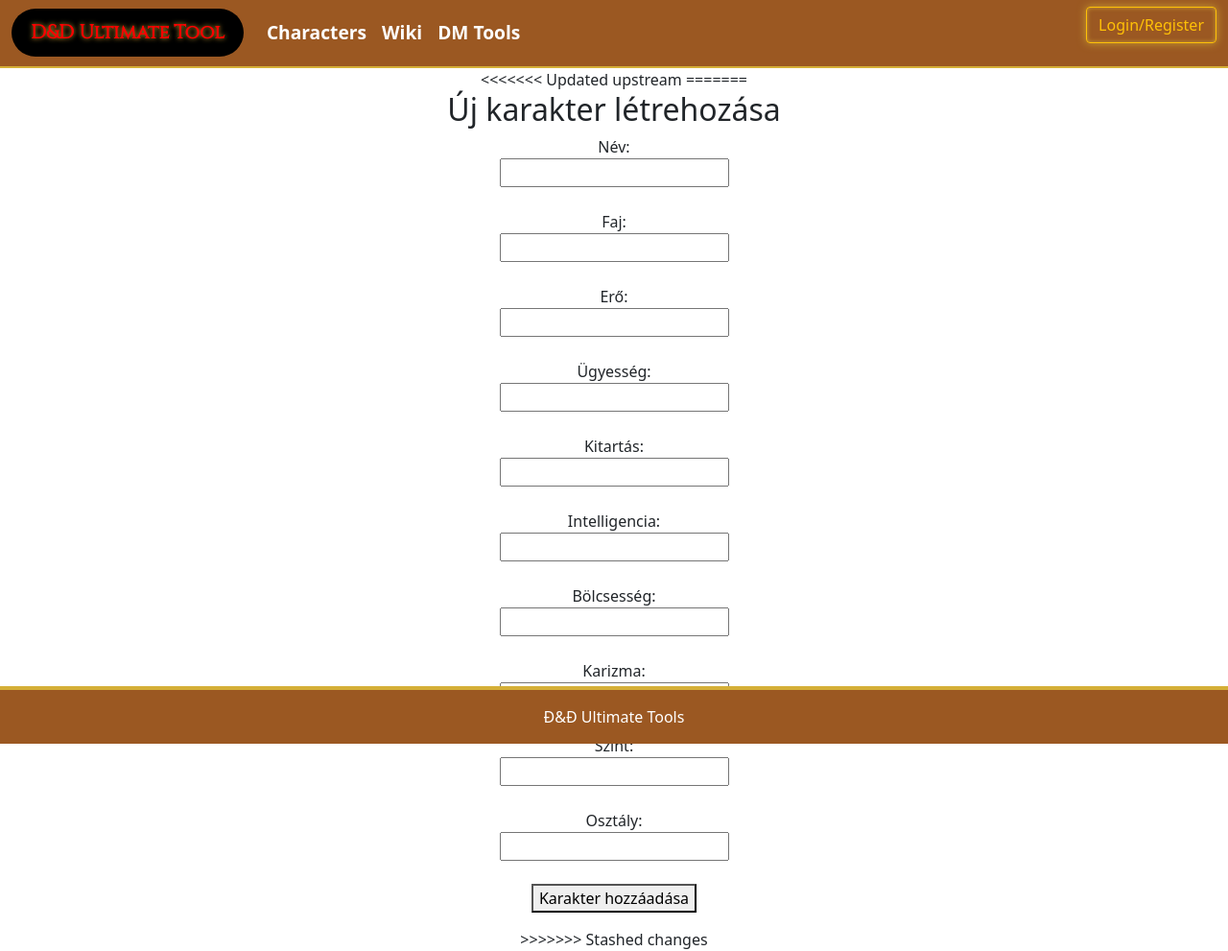
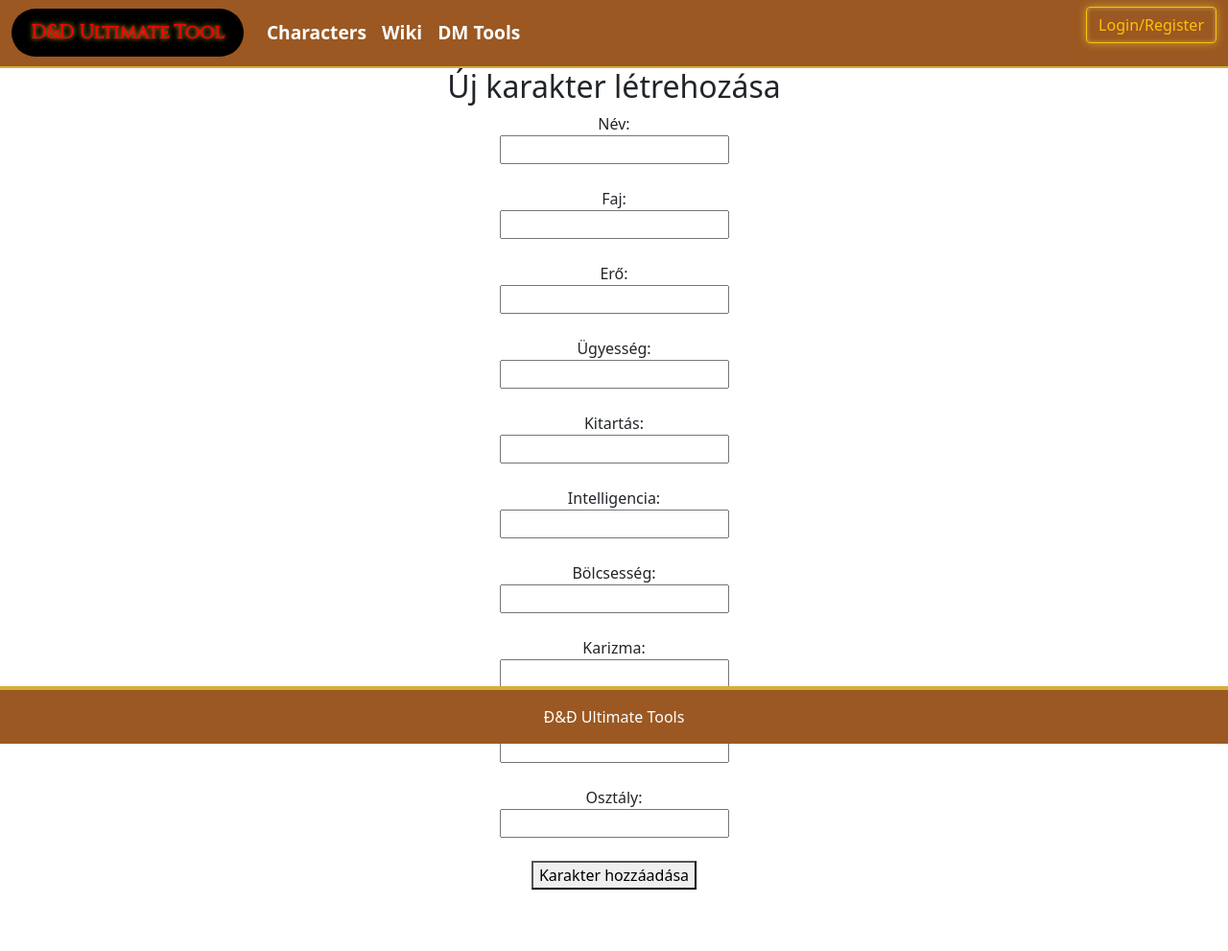
Before and after one commit to Adeniran24/Dungeons-And-Dragons, a PHP site: page /character.php in a window 1280 px wide. Shown: the part 25-1016 px from the top of the page at 96% size. After the commit the page ends 952 px from the top, so only its background shows below. Run offline with PHP 8.4, Linux system fonts and the light colour scheme.

Commit message:
Login/Register/Character

```diff
--- a/character.php
+++ b/character.php
@@ -81,18 +81,6 @@ $conn->close();
           </div>
         </div>
       </nav>
-<<<<<<< Updated upstream
-
-
-
-
-
-      <footer class="footer mt-auto py-3 ">
-      <div class="container">
-        <span class="">Đ&Đ Ultimate Tools</span>
-      </div>
-    </footer>
-=======
 
       <h2>Új karakter létrehozása</h2>
     <form method="POST" action="">
@@ -131,6 +119,12 @@ $conn->close();
 
 
 
->>>>>>> Stashed changes
+
+
+<footer class="footer mt-auto py-3 ">
+      <div class="container">
+        <span class="">Đ&Đ Ultimate Tools</span>
+      </div>
+    </footer>
 </body>
 </html>
--- a/login.php
+++ b/login.php
@@ -50,7 +50,7 @@
 
         if ($result->num_rows > 0) {
             echo "Login successful!";
-            header ("Location:index.php")
+            header ("Location:index.php");
             // Redirect to another page or start a session
         }
         else
```
